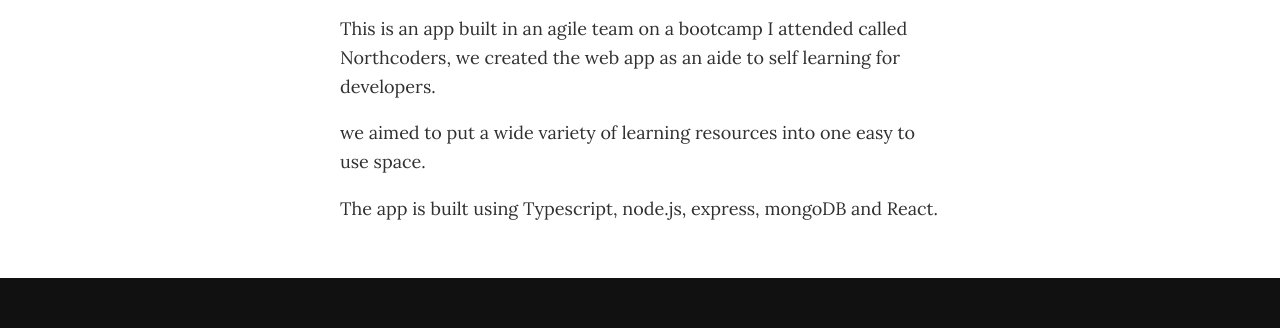
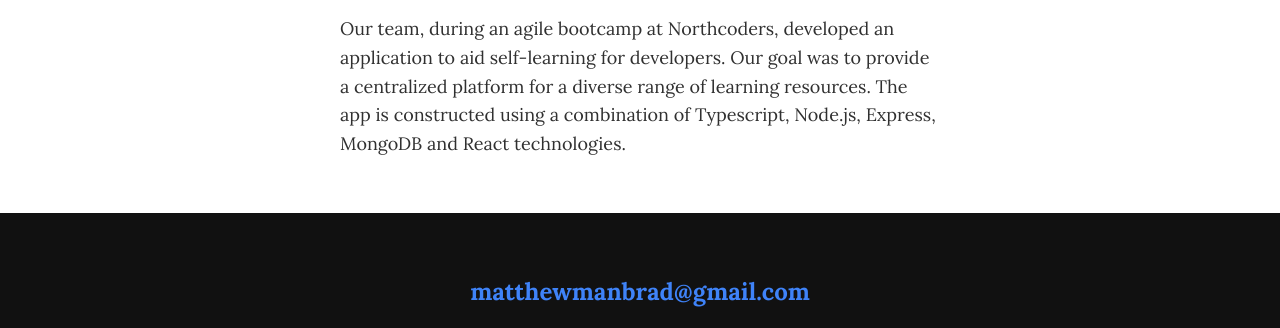
Before and after one commit to matthewmanbrad/portfolio, a website built with Vite: page portfolio-item-devcake.html in a window 1280 px wide. Shown: the part 429-757 px from the top of the page. Built offline with nearby package versions, Linux system fonts and the light colour scheme.

Commit message:
fix secriptions on project pages

```diff
--- a/portfolio-item-devcake.html
+++ b/portfolio-item-devcake.html
@@ -52,11 +52,9 @@
                     class="fas fa-eye"></i> Youtube demo
             </a>
         </div>
-        <p>This is an app built in an agile team on a bootcamp I attended called Northcoders, we created the web app as
-            an aide to self
-            learning for developers.</p>
-        <p>we aimed to put a wide variety of learning resources into one easy to use space.</p>
-        <p>The app is built using Typescript, node.js, express, mongoDB and React.</p>
+        <p>Our team, during an agile bootcamp at Northcoders, developed an application to aid self-learning for
+            developers. Our goal was to provide a centralized platform for a diverse range of learning resources. The
+            app is constructed using a combination of Typescript, Node.js, Express, MongoDB and React technologies.</p>
     </div>
 
 
```
Also changed, not shown: portfolio-item-bradsbnb.html (+3 -2 lines).
